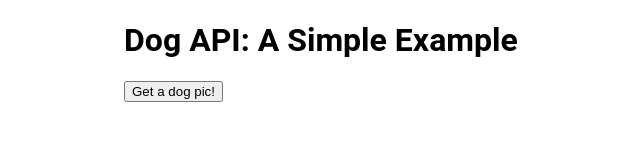
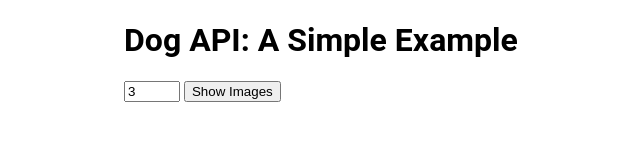
Before and after one commit to thinkful-ei-panda/simple-get-return-abdu-minh, a plain HTML site: page index.html in a window 1280 px wide. Shown: the whole page, without its empty margins (216-856 px from the left). Drawn offline with nearby package versions, Linux system fonts and the light colour scheme.

Commit message:
Update index.html

```diff
--- a/index.html
+++ b/index.html
@@ -11,10 +11,14 @@
 <body>
     <div class="container">
         <h1>Dog API: A Simple Example</h1>
+        <form>
+            <input class="howMany" type="number" placeholder="how many dogs" min="1" max="50" defaultValue="3" required>
+            <input type="submit" value="Show Images">
+        </form>
 
-        <form>
+       <!-- <form>
           <input type="submit" value="Get a dog pic!">
-        </form>
+        </form>-->
         <section class="results hidden">
           <h2>Look at this dog!</h2>
           <img class="results-img" alt="placeholder">
```
